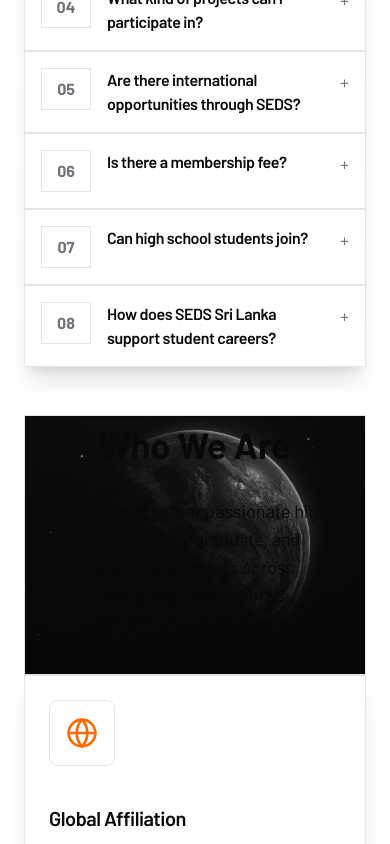
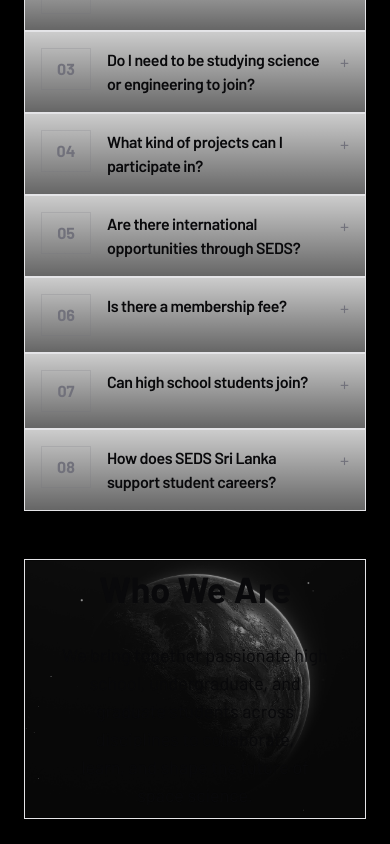
Before and after one commit to sedssrilanka/seds-sl, a Next.js app: page / in a window 390 px wide. Shown: the part 6360-7204 px from the top of the page. Built offline with nearby package versions, Linux system fonts and the light colour scheme.

Commit message:
refactor: unify background color and layout structure across home page sections for improved visual consistency

```diff
--- a/src/components/sections/home-page/contact/contact-section.tsx
+++ b/src/components/sections/home-page/contact/contact-section.tsx
@@ -77,7 +77,8 @@ const ContactSection = () => {
   };
 
   return (
-    <section className="bg-background relative w-full min-h-screen flex flex-col">
+    <section className="bg-black relative w-full min-h-screen flex flex-col">
+      <div className="max-w-7xl mx-auto w-full">
         <SectionHeader
           title="Get in Touch with SEDS Sri Lanka"
           description={
@@ -98,6 +99,7 @@ const ContactSection = () => {
             <a href="#contact-form">Book an appointment</a>
           </Button>
         </SectionHeader>
+      </div>
 
       <div
         id="contact-form"
--- a/src/components/sections/home-page/division/divisionsection.tsx
+++ b/src/components/sections/home-page/division/divisionsection.tsx
@@ -77,8 +77,8 @@ const DivisionCard = ({ division }: { division: Division }) => (
 
 const DivisionsSection = () => {
   return (
-    <section className="bg-background relative w-full  p-6">
-      <div className="flex flex-col items-center mx-auto">
+    <section className="bg-black relative w-full p-6">
+      <div className="flex flex-col items-center mx-auto max-w-7xl">
         <SectionHeader
           title="Our Divisions"
           description={
@@ -92,10 +92,12 @@ const DivisionsSection = () => {
           image="/divisionimg/header.png"
         />
 
-        <div className="grid grid-cols-1 md:grid-cols-2 lg:grid-cols-3 border-border dark:border-border/50">
-          {divisions.map((division) => (
-            <DivisionCard key={division.id} division={division} />
-          ))}
+        <div className="w-full max-w-6xl mx-auto mt-12">
+          <div className="grid grid-cols-1 md:grid-cols-2 lg:grid-cols-3 border-border dark:border-border/50">
+            {divisions.map((division) => (
+              <DivisionCard key={division.id} division={division} />
+            ))}
+          </div>
         </div>
       </div>
     </section>
--- a/src/components/sections/home-page/faqs/faqsection.tsx
+++ b/src/components/sections/home-page/faqs/faqsection.tsx
@@ -81,7 +81,7 @@ const FAQItem = ({
 }) => {
   return (
     <Card
-      className="bg-background border-input rounded-none p-4 cursor-pointer transition-colors duration-300 hover:border-primary/20"
+      className="rounded-none border p-4 cursor-pointer transition-colors duration-300 hover:border-primary/20"
       onClick={onToggle}
     >
       <div className="flex justify-between items-start">
@@ -137,8 +137,8 @@ const FAQSection = () => {
   };
 
   return (
-    <section className="bg-background relative w-full p-6">
-      <div className="flex flex-col items-center mx-auto">
+    <section className="bg-black relative w-full p-6">
+      <div className="flex flex-col items-center mx-auto max-w-7xl">
         <SectionHeader
           title="Frequently Asked Questions"
           description={
@@ -151,7 +151,7 @@ const FAQSection = () => {
           image="/faqimg/faq-bg.jpeg"
         />
 
-        <div className="w-full max-w-4xl mx-auto">
+        <div className="w-full max-w-4xl mx-auto mt-12">
           <div className="space-y-0">
             {faqItems.map((faq) => (
               <FAQItem
--- a/src/components/sections/home-page/projects/projectssection.tsx
+++ b/src/components/sections/home-page/projects/projectssection.tsx
@@ -81,8 +81,8 @@ const ProjectCard = ({ project }: { project: Project }) => (
 
 const ProjectsSection = () => {
   return (
-    <section className="bg-background relative w-full p-6">
-      <div className="flex flex-col items-center mx-auto">
+    <section className="bg-black relative w-full p-6">
+      <div className="flex flex-col items-center mx-auto max-w-7xl">
         <SectionHeader
           title="Ongoing Local Projects"
           description={
@@ -95,10 +95,12 @@ const ProjectsSection = () => {
           image="/projectsimg/space-projects-bg.jpeg"
         />
 
-        <div className="grid grid-cols-1 md:grid-cols-2 border-border dark:border-border/50">
-          {projects.map((project) => (
-            <ProjectCard key={project.id} project={project} />
-          ))}
+        <div className="w-full max-w-5xl mx-auto mt-12">
+          <div className="grid grid-cols-1 md:grid-cols-2 border-border dark:border-border/50">
+            {projects.map((project) => (
+              <ProjectCard key={project.id} project={project} />
+            ))}
+          </div>
         </div>
       </div>
     </section>
--- a/src/components/sections/home-page/who-we-are/whowearesection.tsx
+++ b/src/components/sections/home-page/who-we-are/whowearesection.tsx
@@ -55,8 +55,8 @@ const Cardd = ({ whoweare }: { whoweare: WhoWeAre }) => (
 );
 const WhoWeAreSection = () => {
   return (
-    <section className="bg-background relative w-full  p-6">
-      <div className="flex flex-col items-center mx-auto">
+    <section className="bg-black relative w-full p-6">
+      <div className="flex flex-col items-center mx-auto max-w-7xl">
         <SectionHeader
           title="Who We Are"
           description={
@@ -70,10 +70,12 @@ const WhoWeAreSection = () => {
           image="/divisionimg/header.png"
         />
 
-        <div className="grid grid-cols-1 md:grid-cols-2 lg:grid-cols-2 border-border dark:border-border/50">
-          {whoweare.map((w) => (
-            <Cardd key={w.id} whoweare={w} />
-          ))}
+        <div className="w-full max-w-4xl mx-auto mt-12">
+          <div className="grid grid-cols-1 md:grid-cols-2 lg:grid-cols-2 border-border dark:border-border/50">
+            {whoweare.map((w) => (
+              <Cardd key={w.id} whoweare={w} />
+            ))}
+          </div>
         </div>
       </div>
     </section>
```
Lines whose indentation alone changed are shown as unchanged.
